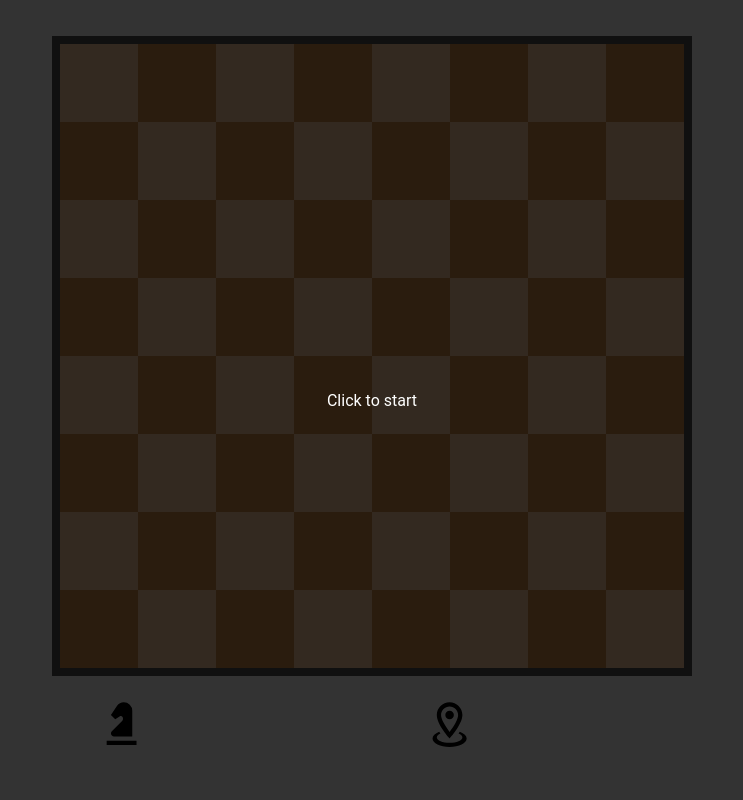
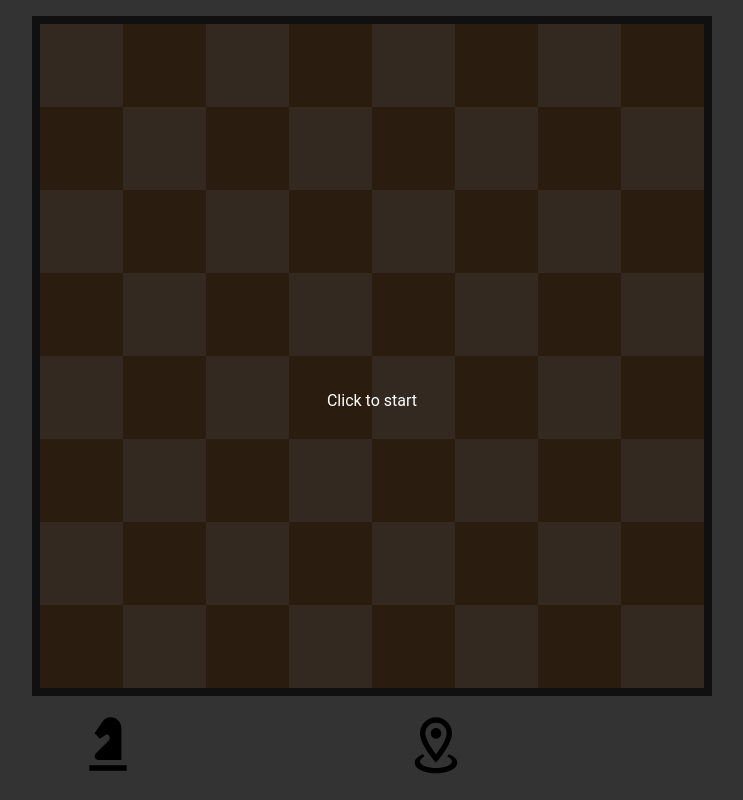
Before and after one commit to implObserver/KnightsTravails, a website built with webpack: page src/template.html in a window 1280 px wide. Shown: the whole page, without its empty margins (268-1011 px from the left). Built offline with nearby package versions, Linux system fonts and the light colour scheme.

Commit message:
fix:fix design

```diff
--- a/src/models/knightMovesHandler.js
+++ b/src/models/knightMovesHandler.js
@@ -1,4 +1,5 @@
 import { setListenerForPathCells } from "../controllers/listeners/forCells";
+import { setBorder } from "../views/nodes/cell";
 import { FiguresPositions } from "./figuresPositions";
 import { Path } from "./path";
 
@@ -110,7 +111,7 @@ export const start = () => {
   let path = knightMovesHandler().getPath(FiguresPositions.knight, FiguresPositions.point);
   Path.setPath(path);
   path.forEach((element) => {
-    element.getNode().style.border = '1vh blue solid';
+    setBorder(element.getNode(), 'blue');
     setListenerForPathCells(element.getNode());
   });
 }
--- a/src/views/css/main.css
+++ b/src/views/css/main.css
@@ -45,9 +45,9 @@ span {
     display: grid;
     grid-template-columns: repeat(8, 1fr);
     grid-template-rows: repeat(8, 1fr);
-    width: min(80vh, 70vw);
-    height: min(80vh, 70vw);
-    border: 1vh rgb(82, 82, 82) solid;
+    width: min(85vh, 80vw);
+    height: min(85vh, 80vw);
+    border: min(1vh, 1vw) rgb(82, 82, 82) solid;
 }
 
 .cell {
@@ -76,8 +76,8 @@ span {
 .knight,
 .point {
     display: grid;
-    width: min(8vh, 4vw);
-    height: min(8vh, 4vw);
+    width: min(8vh, 8vw);
+    height: min(8vh, 8vw);
 }
 
 .arrow-template {
```
Also changed, not shown: dist/index.bundle.js.
